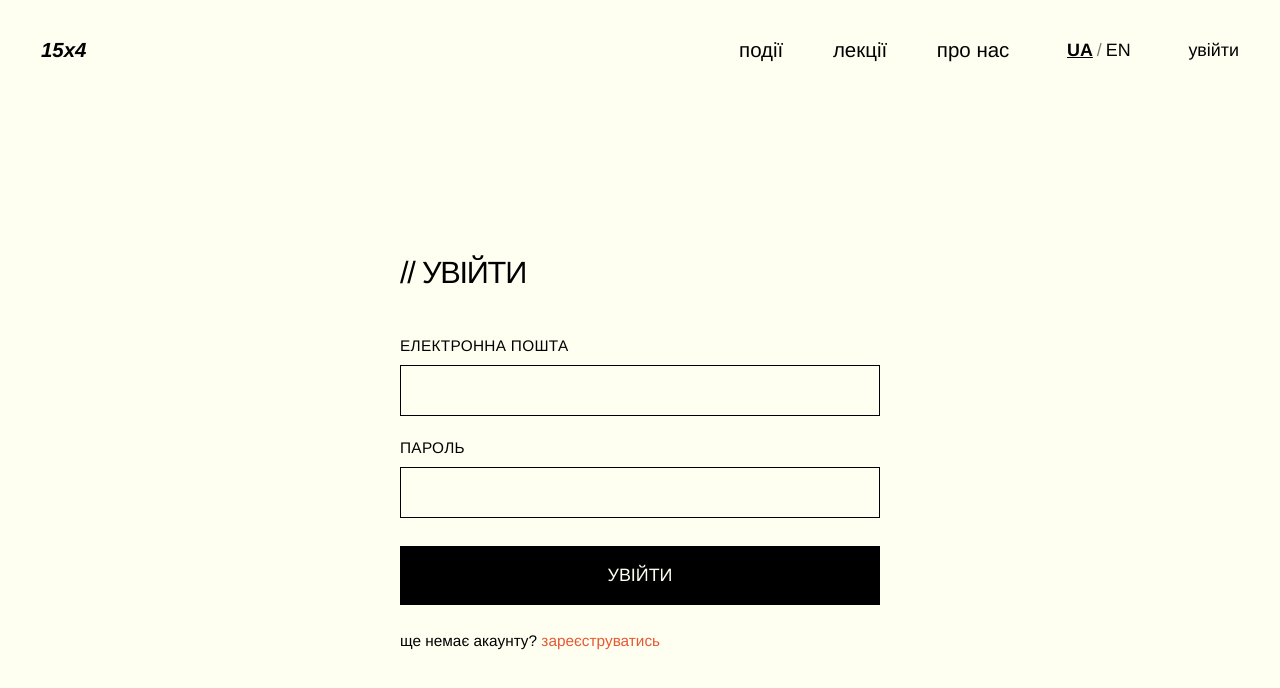
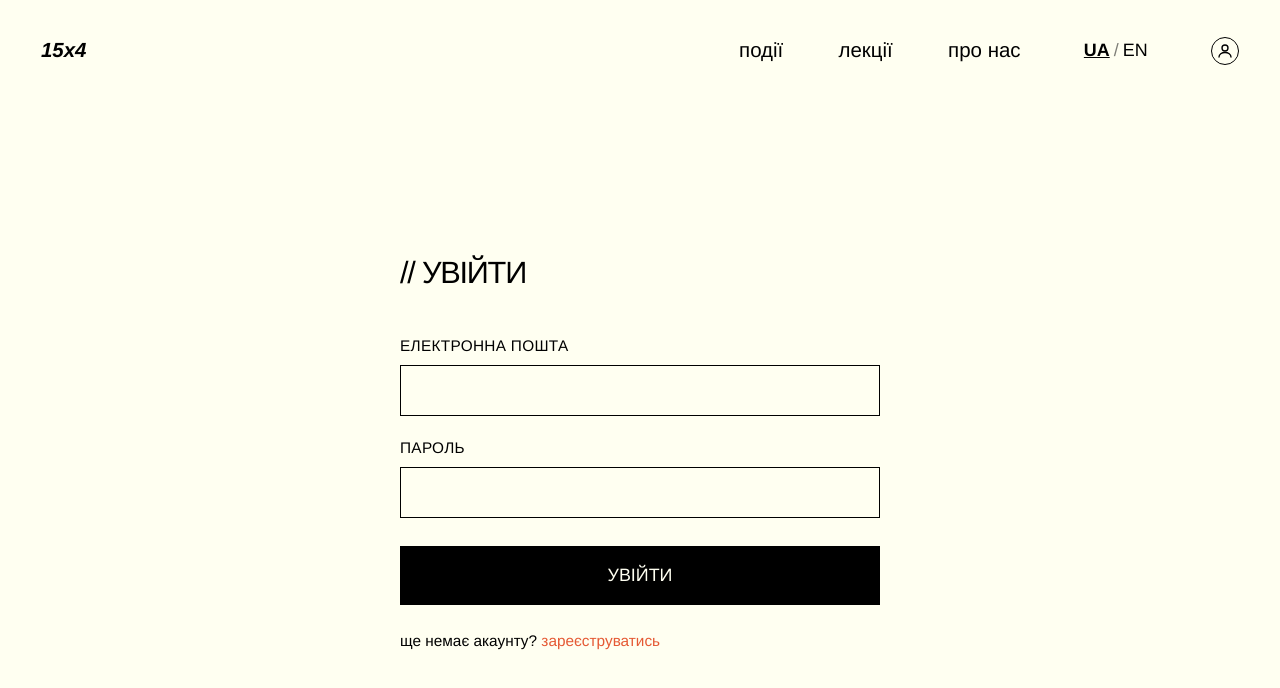
Before and after one commit to partum55/15x4, a Next.js app: page /login in a window 1280 px wide. Shown: the top 688 px of the page. Built offline with nearby package versions, Linux system fonts and the light colour scheme; no server answers.

Commit message:
feat: add UserOutlineIcon component and improve user display logic in AccountMenu

```diff
--- a/src/components/AccountMenu.tsx
+++ b/src/components/AccountMenu.tsx
@@ -8,6 +8,24 @@ import { useAuth } from '../context/AuthContext'
 
 type AccountMenuProps = {
   variant?: 'light' | 'dark'
+}
+
+function UserOutlineIcon({ variant }: { variant: 'light' | 'dark' }) {
+  const stroke = variant === 'dark' ? '#ffffff' : '#000000'
+
+  return (
+    <svg
+      width="18"
+      height="18"
+      viewBox="0 0 24 24"
+      fill="none"
+      xmlns="http://www.w3.org/2000/svg"
+      aria-hidden="true"
+    >
+      <circle cx="12" cy="8" r="4" stroke={stroke} strokeWidth="1.8" />
+      <path d="M4 20C4 16.7 7.6 14 12 14C16.4 14 20 16.7 20 20" stroke={stroke} strokeWidth="1.8" strokeLinecap="round" />
+    </svg>
+  )
 }
 
 export default function AccountMenu({ variant = 'light' }: AccountMenuProps) {
@@ -34,18 +52,25 @@ export default function AccountMenu({ variant = 'light' }: AccountMenuProps) {
     router.push('/')
   }
 
-  if (!user || !user.profile) {
+  if (!user) {
     return (
       <Link
         href="/login"
-        className={`text-[clamp(14px,1.4vw,20px)] font-normal no-underline transition-opacity duration-150 hover:underline ${variant === 'dark' ? 'text-white' : 'text-black'}`}
+        aria-label={t('account.menu.signIn')}
+        className="bg-transparent border-none cursor-pointer p-0 flex items-center transition-opacity duration-150 hover:opacity-75"
       >
-        {t('account.menu.signIn')}
+        <span
+          className={`w-[clamp(28px,2.2vw,36px)] h-[clamp(28px,2.2vw,36px)] rounded-full flex items-center justify-center ${variant === 'dark' ? 'border border-white text-white' : 'border border-black text-black'}`}
+          style={{ borderWidth: '1.5px' }}
+        >
+          <UserOutlineIcon variant={variant} />
+        </span>
       </Link>
     )
   }
 
-  const initial = user.profile.name.charAt(0).toUpperCase()
+  const displayName = user.profile?.name ?? user.email
+  const initial = displayName.charAt(0).toUpperCase()
 
   return (
     <div className="relative" ref={menuRef}>
@@ -65,7 +90,7 @@ export default function AccountMenu({ variant = 'light' }: AccountMenuProps) {
       {open && (
         <div className="absolute top-[calc(100%+12px)] right-0 min-w-[220px] bg-black text-white flex flex-col z-[200] max-[767px]:fixed max-[767px]:top-auto max-[767px]:right-0 max-[767px]:left-0 max-[767px]:min-w-full">
           <div className="px-6 pt-[14px] pb-3 flex flex-col gap-0.5">
-            <span className="text-[clamp(13px,1.2vw,18px)] font-bold text-white whitespace-nowrap overflow-hidden text-ellipsis">{user.profile.name}</span>
+            <span className="text-[clamp(13px,1.2vw,18px)] font-bold text-white whitespace-nowrap overflow-hidden text-ellipsis">{displayName}</span>
             <span className="text-[clamp(11px,1vw,14px)] font-normal text-white opacity-50 whitespace-nowrap overflow-hidden text-ellipsis">{user.email}</span>
           </div>
           <div className="h-px bg-[rgba(255,255,241,0.12)]" />
@@ -85,7 +110,7 @@ export default function AccountMenu({ variant = 'light' }: AccountMenuProps) {
           <Link href="/account/events/new" className="block px-6 py-3 font-sans text-[clamp(13px,1.2vw,18px)] font-normal text-white no-underline bg-transparent border-none cursor-pointer text-left w-full transition-colors duration-150 whitespace-nowrap hover:bg-[rgba(255,255,241,0.08)]" onClick={() => setOpen(false)}>
             {t('account.menu.addEvent')}
           </Link>
-          {user.profile.role === 'admin' && (
+          {user.profile?.role === 'admin' && (
             <>
               <div className="h-px bg-[rgba(255,255,241,0.12)]" />
               <Link href="/admin" className="block px-6 py-3 font-sans text-[clamp(13px,1.2vw,18px)] font-normal text-orange no-underline bg-transparent border-none cursor-pointer text-left w-full transition-colors duration-150 whitespace-nowrap hover:bg-[rgba(255,255,241,0.08)]" onClick={() => setOpen(false)}>
--- a/src/lib/supabase/client.ts
+++ b/src/lib/supabase/client.ts
@@ -1,8 +1,15 @@
 import { createBrowserClient } from '@supabase/ssr'
+import type { SupabaseClient } from '@supabase/supabase-js'
+
+let client: SupabaseClient | null = null
 
 export function createClient() {
-  return createBrowserClient(
+  if (client) return client
+
+  client = createBrowserClient(
     process.env.NEXT_PUBLIC_SUPABASE_URL!,
     process.env.NEXT_PUBLIC_SUPABASE_PUBLISHABLE_DEFAULT_KEY!
   )
+
+  return client
 }
```
